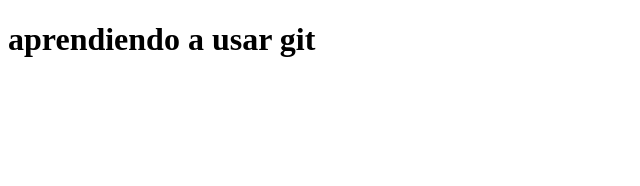
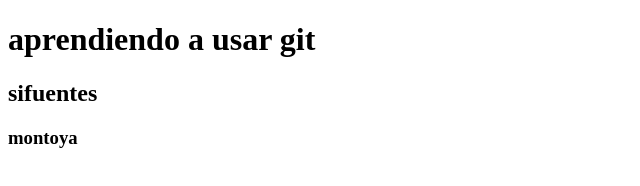
Before and after one commit to guillermosifu/G24, a plain HTML site: page index.html in a window 1280 px wide. Shown: the whole page, without its empty margins (0-640 px from the left). Drawn offline with Linux system fonts and the light colour scheme.

Commit message:
new change

```diff
--- a/index.html
+++ b/index.html
@@ -7,6 +7,8 @@
  </head>
  <body>
     <h1>aprendiendo a usar git</h1>
+    <h2>sifuentes </h2>
+    <h3>montoya</h3>
 
  </body>
  </html>
```
